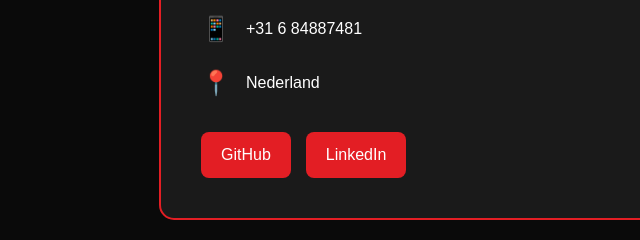
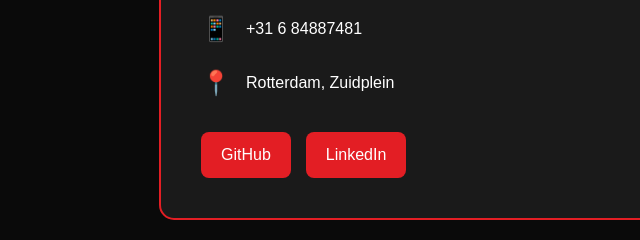
Before and after one commit to 101727/Portfolio, a plain HTML site: page pages/contact.html in a window 1280 px wide. Shown: the part 451-691 px from the top of the page, 101-741 px from the left. Drawn offline with Linux system fonts and the light colour scheme.

Commit message:
Mijn locatie verandert

```diff
--- a/pages/contact.html
+++ b/pages/contact.html
@@ -46,7 +46,7 @@
                         </div>
                         <div class="contact-item">
                             <span class="contact-icon">📍</span>
-                            <span>Nederland</span>
+                            <span>Rotterdam, Zuidplein</span>
                         </div>
                     </div>
 
```
